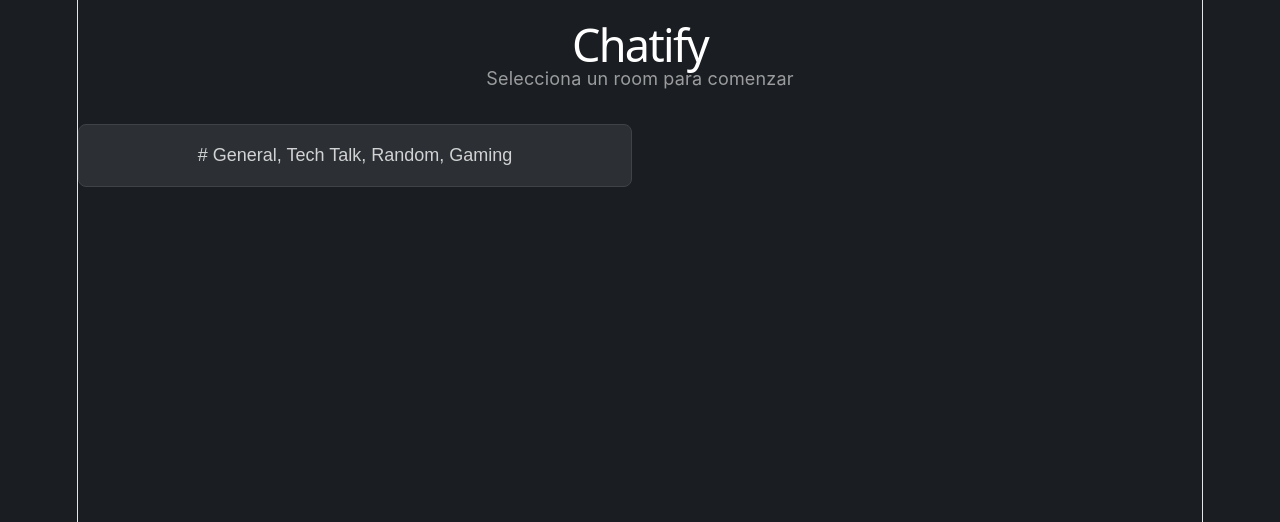
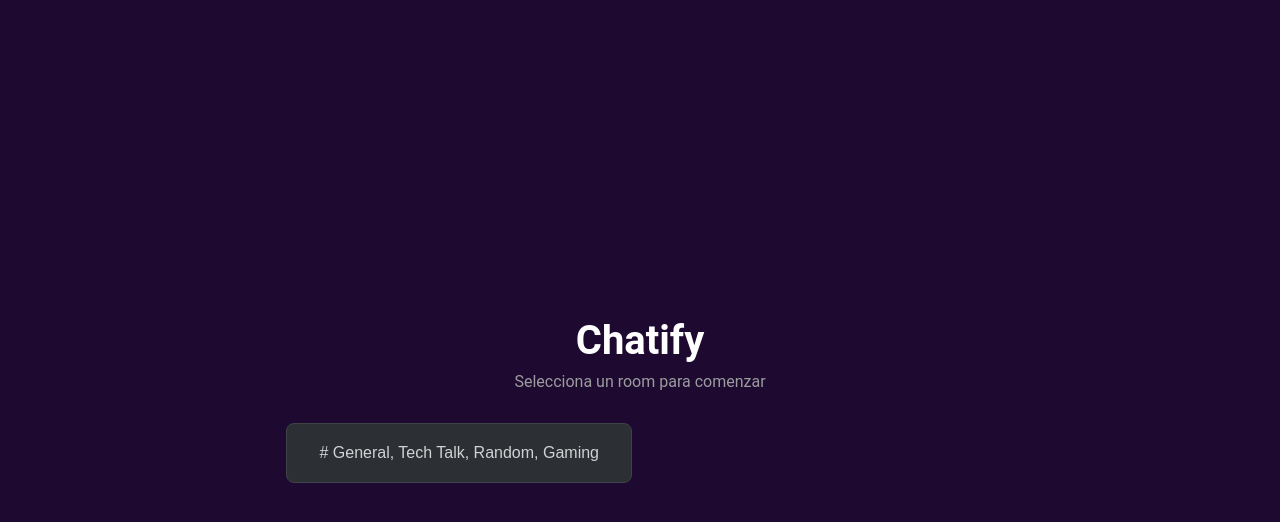
Before and after one commit to PlekDev/Chatify-Demo, a React (Vite) app: page / in a window 1280 px wide. Shown: the top 522 px of the page. Built offline with nearby package versions, Linux system fonts and the light colour scheme.

Commit message:
commit de paleta de colores

```diff
--- a/src/App.css
+++ b/src/App.css
@@ -1,3 +1,11 @@
+/* #012756 –> azul oscuro */
+/* #4bbaec –> azul clarito */
+/* #1e0a30 –> casi negro */
+/* #341557 –> morado oscuro */
+/* #8e1a6a –> vino */
+/* #c10c32 –> rojo */
+
+
 /* ===== RESET & BASE ===== */
 * {
   box-sizing: border-box;
@@ -6,8 +14,8 @@
 }
 
 body {
-  font-family: -apple-system, BlinkMacSystemFont, 'Segoe UI', sans-serif;
-  background: #1a1d21;
+  font-family: Roboto;
+  background: #1e0a30;
   color: #d1d2d3;
   height: 100vh;
   display: flex;
--- a/src/App.jsx
+++ b/src/App.jsx
@@ -36,7 +36,7 @@ function App() {
   if (!currentRoom) {
     return (
       <div className="room-selector">
-        <h1> Chatify</h1>
+        <h1>Chatify</h1>
         <p>Selecciona un room para comenzar</p>
         <div className="rooms-grid">
           {ROOMS.map((room) => (
--- a/src/index.css
+++ b/src/index.css
@@ -1,111 +1,3 @@
-:root {
-  --text: #6b6375;
-  --text-h: #08060d;
-  --bg: #fff;
-  --border: #e5e4e7;
-  --code-bg: #f4f3ec;
-  --accent: #aa3bff;
-  --accent-bg: rgba(170, 59, 255, 0.1);
-  --accent-border: rgba(170, 59, 255, 0.5);
-  --social-bg: rgba(244, 243, 236, 0.5);
-  --shadow:
-    rgba(0, 0, 0, 0.1) 0 10px 15px -3px, rgba(0, 0, 0, 0.05) 0 4px 6px -2px;
-
-  --sans: system-ui, 'Segoe UI', Roboto, sans-serif;
-  --heading: system-ui, 'Segoe UI', Roboto, sans-serif;
-  --mono: ui-monospace, Consolas, monospace;
-
-  font: 18px/145% var(--sans);
-  letter-spacing: 0.18px;
-  color-scheme: light dark;
-  color: var(--text);
-  background: var(--bg);
-  font-synthesis: none;
-  text-rendering: optimizeLegibility;
-  -webkit-font-smoothing: antialiased;
-  -moz-osx-font-smoothing: grayscale;
-
-  @media (max-width: 1024px) {
-    font-size: 16px;
-  }
+body {
+  background: black;
 }
-
-@media (prefers-color-scheme: dark) {
-  :root {
-    --text: #9ca3af;
-    --text-h: #f3f4f6;
-    --bg: #16171d;
-    --border: #2e303a;
-    --code-bg: #1f2028;
-    --accent: #c084fc;
-    --accent-bg: rgba(192, 132, 252, 0.15);
-    --accent-border: rgba(192, 132, 252, 0.5);
-    --social-bg: rgba(47, 48, 58, 0.5);
-    --shadow:
-      rgba(0, 0, 0, 0.4) 0 10px 15px -3px, rgba(0, 0, 0, 0.25) 0 4px 6px -2px;
-  }
-
-  #social .button-icon {
-    filter: invert(1) brightness(2);
-  }
-}
-
-body {
-  margin: 0;
-}
-
-#root {
-  width: 1126px;
-  max-width: 100%;
-  margin: 0 auto;
-  text-align: center;
-  border-inline: 1px solid var(--border);
-  min-height: 100svh;
-  display: flex;
-  flex-direction: column;
-  box-sizing: border-box;
-}
-
-h1,
-h2 {
-  font-family: var(--heading);
-  font-weight: 500;
-  color: var(--text-h);
-}
-
-h1 {
-  font-size: 56px;
-  letter-spacing: -1.68px;
-  margin: 32px 0;
-  @media (max-width: 1024px) {
-    font-size: 36px;
-    margin: 20px 0;
-  }
-}
-h2 {
-  font-size: 24px;
-  line-height: 118%;
-  letter-spacing: -0.24px;
-  margin: 0 0 8px;
-  @media (max-width: 1024px) {
-    font-size: 20px;
-  }
-}
-p {
-  margin: 0;
-}
-
-code,
-.counter {
-  font-family: var(--mono);
-  display: inline-flex;
-  border-radius: 4px;
-  color: var(--text-h);
-}
-
-code {
-  font-size: 15px;
-  line-height: 135%;
-  padding: 4px 8px;
-  background: var(--code-bg);
-}
```
Also changed, not shown: src/components/Channels.jsx (added), src/components/Components.css (added), src/components/Users.jsx (added).
